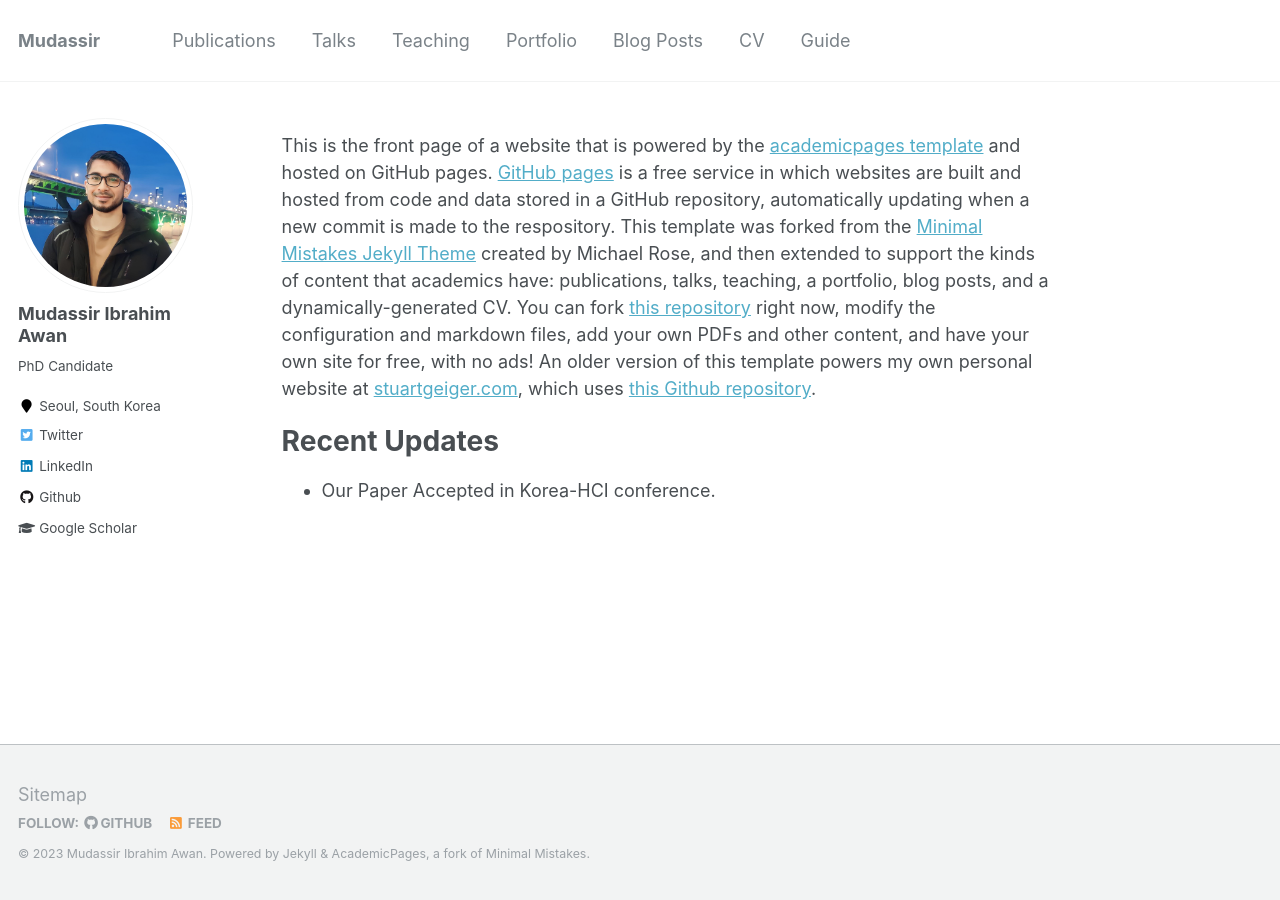
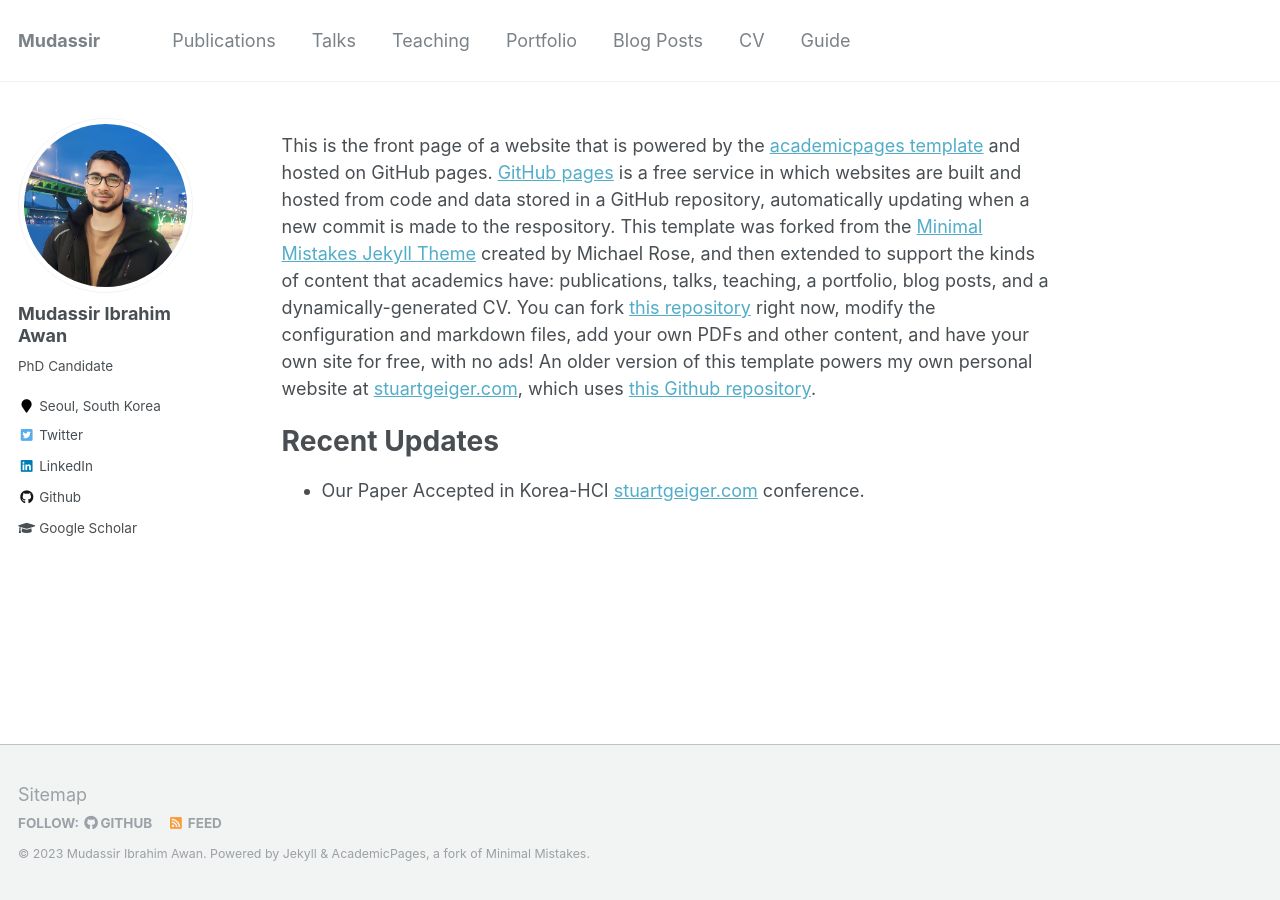
Before and after one commit to mudassir-awan/mudassir-awan.github.io, a Jekyll site: the page built from _pages/about.md, in a window 1280 px wide. Built offline with Jekyll 4.4.1, drawn with Linux system fonts in a browser that asks for light colours.

Commit message:
Update about.md

```diff
--- a/_pages/about.md
+++ b/_pages/about.md
@@ -13,4 +13,4 @@ This is the front page of a website that is powered by the [academicpages templa
 Recent Updates
 ======
 
-- Our Paper Accepted in Korea-HCI conference.
+- Our Paper Accepted in Korea-HCI [stuartgeiger.com](http://stuartgeiger.com) conference.
```
